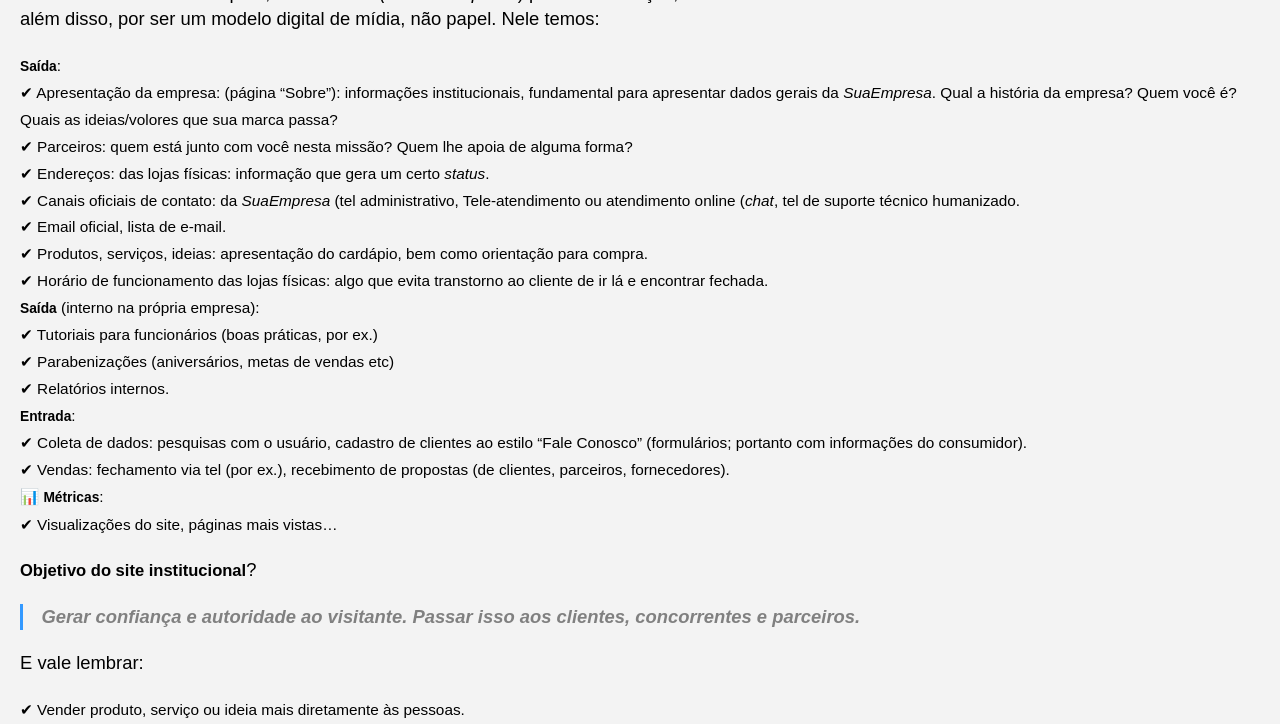
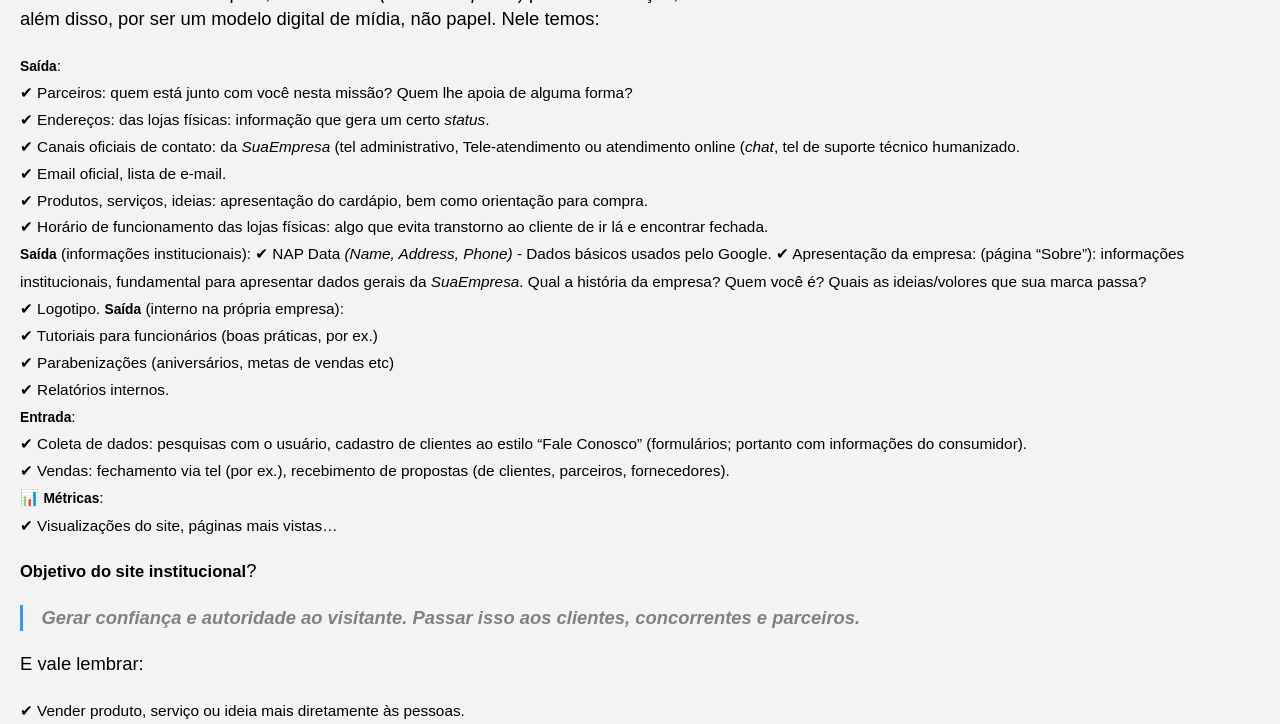
Before and after one commit to Joesynth/joesynth.github.io, a Jekyll site: the page built from _posts/2021-01-03-site-comercial-um-tutorial-essencial.md, in a window 1280 px wide and 900 px high, scrolled down 3263 px, cut to the strip 176-900 px from the top of the window. Built offline with Jekyll 4.4.1, drawn with Linux system fonts in a browser that asks for light colours.

Commit message:
Update 2021-01-03-site-comercial-um-tutorial-essencial.md

```diff
--- a/_posts/2021-01-03-site-comercial-um-tutorial-essencial.md
+++ b/_posts/2021-01-03-site-comercial-um-tutorial-essencial.md
@@ -107,13 +107,16 @@ Tal como ocorre nos velhos materiais de publicidade, como é o caso do "cartão
 
 <small>
 **Saída**:
-✔ Apresentação da empresa: (página “Sobre”): informações institucionais, fundamental para apresentar dados gerais da *SuaEmpresa*. Qual a história da empresa? Quem você é? Quais as ideias/volores que sua marca passa?
 ✔ Parceiros: quem está junto com você nesta missão? Quem lhe apoia de alguma forma?
 ✔ Endereços: das lojas físicas: informação que gera um certo *status*.
 ✔ Canais oficiais de contato: da *SuaEmpresa* (tel administrativo, Tele-atendimento ou atendimento online (*chat*, tel de suporte técnico humanizado.
 ✔ Email oficial, lista de e-mail.
 ✔ Produtos, serviços, ideias: apresentação do cardápio, bem como orientação para compra.
 ✔ Horário de funcionamento das lojas físicas: algo que evita transtorno ao cliente de ir lá e encontrar fechada.
+**Saída** (informações institucionais):
+✔ NAP Data *(Name, Address, Phone)* - Dados básicos usados pelo Google.
+✔ Apresentação da empresa: (página “Sobre”): informações institucionais, fundamental para apresentar dados gerais da *SuaEmpresa*. Qual a história da empresa? Quem você é? Quais as ideias/volores que sua marca passa?
+✔ Logotipo.
 **Saída** (interno na própria empresa):
 ✔ Tutoriais para funcionários (boas práticas, por ex.)
 ✔ Parabenizações (aniversários, metas de vendas etc)
```
